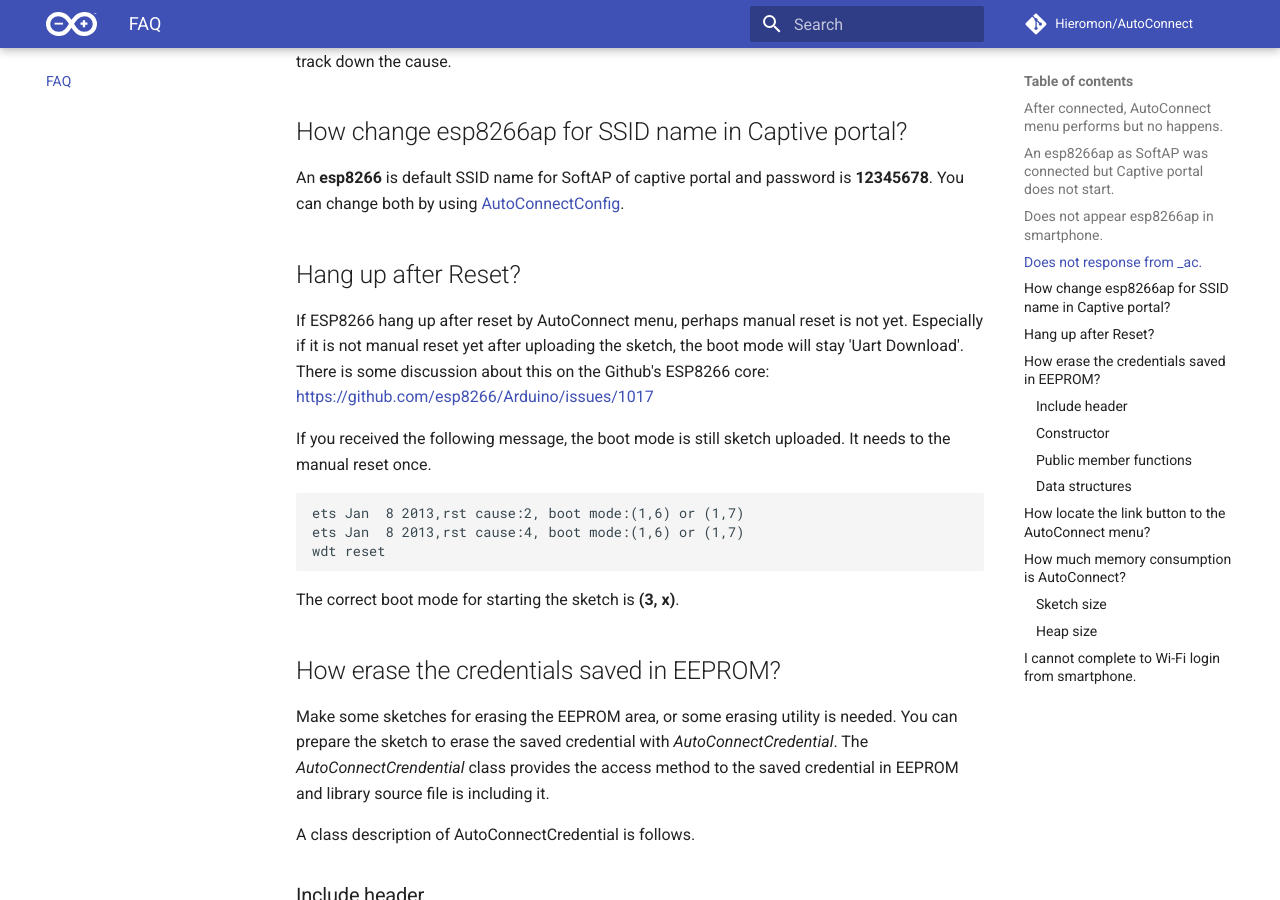
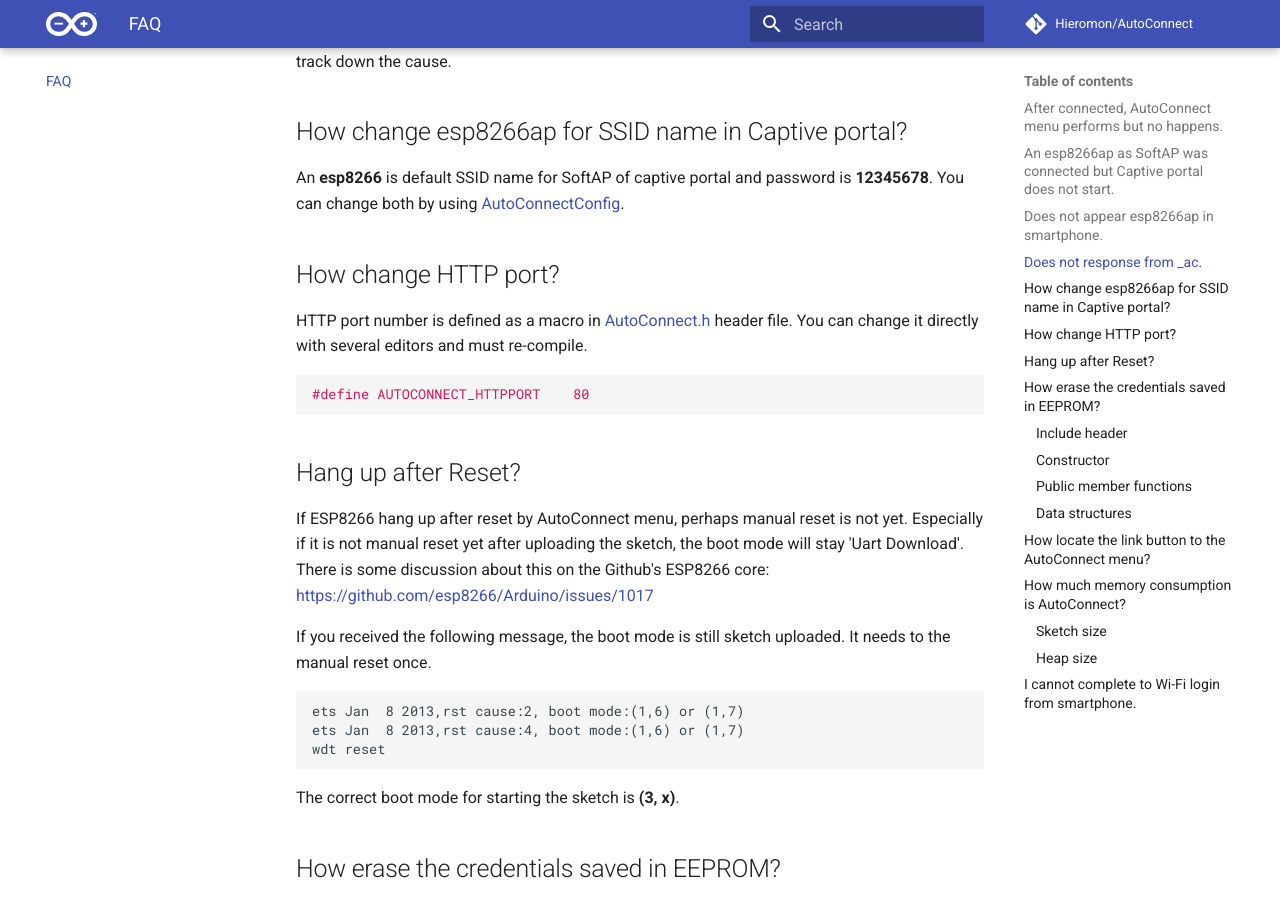
Before and after one commit to Hieromon/AutoConnect, an MkDocs documentation site: the page built from mkdocs/faq.md, in a window 1280 px wide and 900 px high, scrolled down 1481 px. Built offline with MkDocs 1.6.1 and Material for MkDocs 9.7.7, drawn with Linux system fonts in a browser that asks for light colours; comment, search, counter and statistics services are not loaded; old or Windows-style settings are respelled for this version of MkDocs.

Commit message:
Added method of changing HTTP port

````diff
--- a/mkdocs/faq.md
+++ b/mkdocs/faq.md
@@ -1,7 +1,7 @@
 ## <i class="fa fa-question-circle"></i> After connected, AutoConnect menu performs but no happens.
 
-If you can access the **AutoConnect root path** as http://ESP8266IPADDRESS/_ac from browser, probably the sketch uses *ESP8266WebServer::handleClient()* without *AutoConnect::handleRequest()*.
-For AutoConnect menus to work properly, call *AutoConnect::handleRequest()* after *ESP8266WebServer::handleClient()* invoked, or use *AutoConnect::handleClient()*. *AutoConnect::handleClient()* is equivalent *ESP8266WebServer::handleClient* combinated *AutoConnect::handleRequest()*.
+If you can access the **AutoConnect root path** as http://ESP8266IPADDRESS/_ac from browser, probably the sketch uses *ESP8266WebServer::handleClient()* without [*AutoConnect::handleRequest()*](api.md#handlerequest).
+For AutoConnect menus to work properly, call [*AutoConnect::handleRequest()*](api.md#handlerequest) after *ESP8266WebServer::handleClient()* invoked, or use [*AutoConnect::handleClient()*](api.md#handleclient). [*AutoConnect::handleClient()*](api.md#handleclient) is equivalent *ESP8266WebServer::handleClient* combinated [*AutoConnect::handleRequest()*](api.md#handlerequest).
 
 ## <i class="fa fa-question-circle"></i> An esp8266ap as SoftAP was connected but Captive portal does not start.
 
@@ -46,7 +46,15 @@
 
 ## <i class="fa fa-question-circle"></i> How change esp8266ap for SSID name in Captive portal?
 
-An **esp8266** is default SSID name for SoftAP of captive portal and password is **12345678**. You can change both by using [AutoConnectConfig](api.md#string-apid).
+An **esp8266** is default SSID name for SoftAP of captive portal and password is **12345678**. You can change both by using [AutoConnectConfig](api.md#autoconnectconfig-api).
+
+## <i class="fa fa-question-circle"></i> How change HTTP port?
+
+HTTP port number is defined as a macro in [AutoConnect.h](https://github.com/Hieromon/AutoConnect/blob/77d5cb5dc6d50651fd15f74b47859105c71fc317/src/AutoConnect.h#L89) header file. You can change it directly with several editors and must re-compile.
+
+```cpp
+#define AUTOCONNECT_HTTPPORT    80
+```
 
 ## <i class="fa fa-question-circle"></i> Hang up after Reset?
 
````
